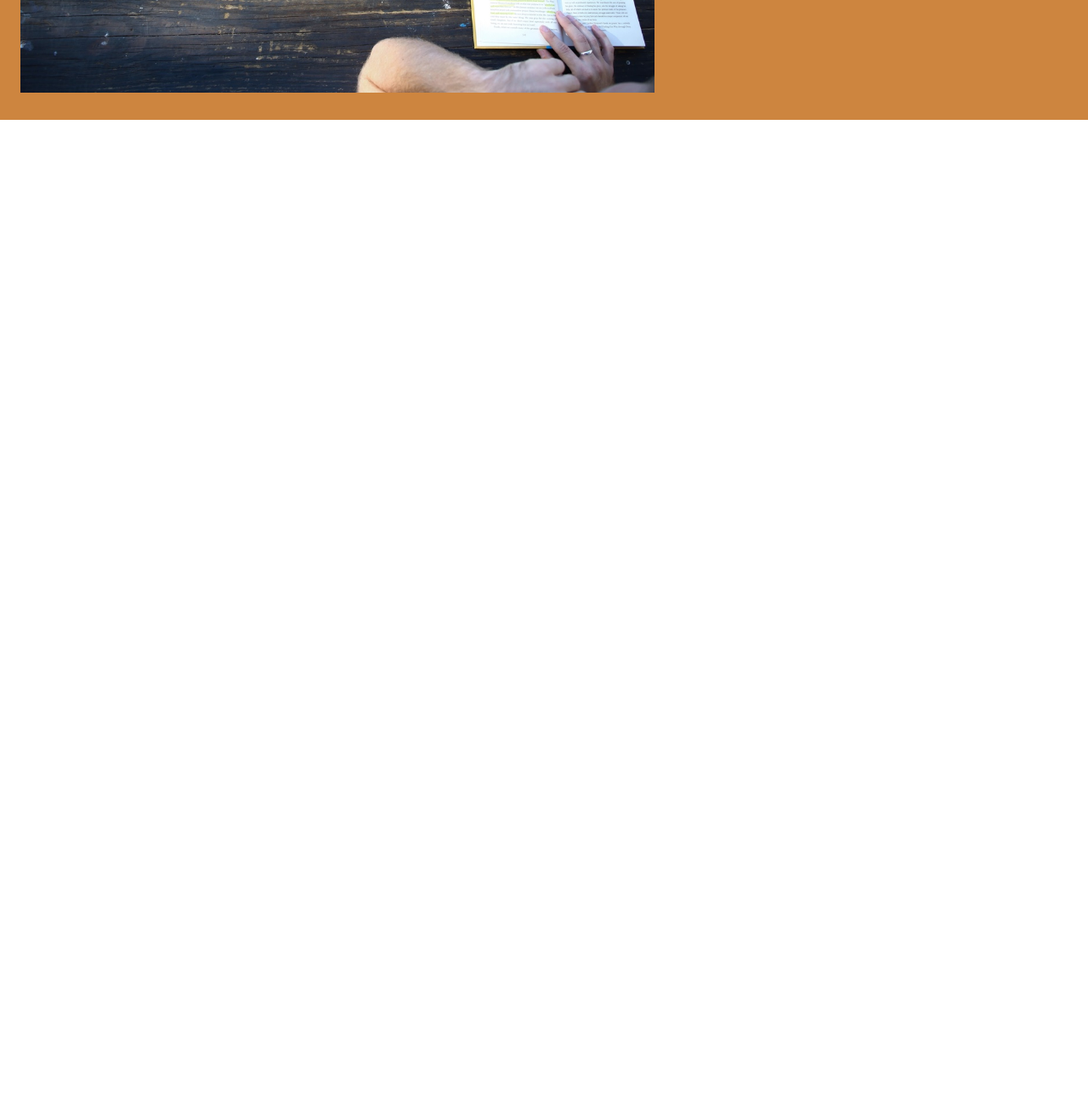
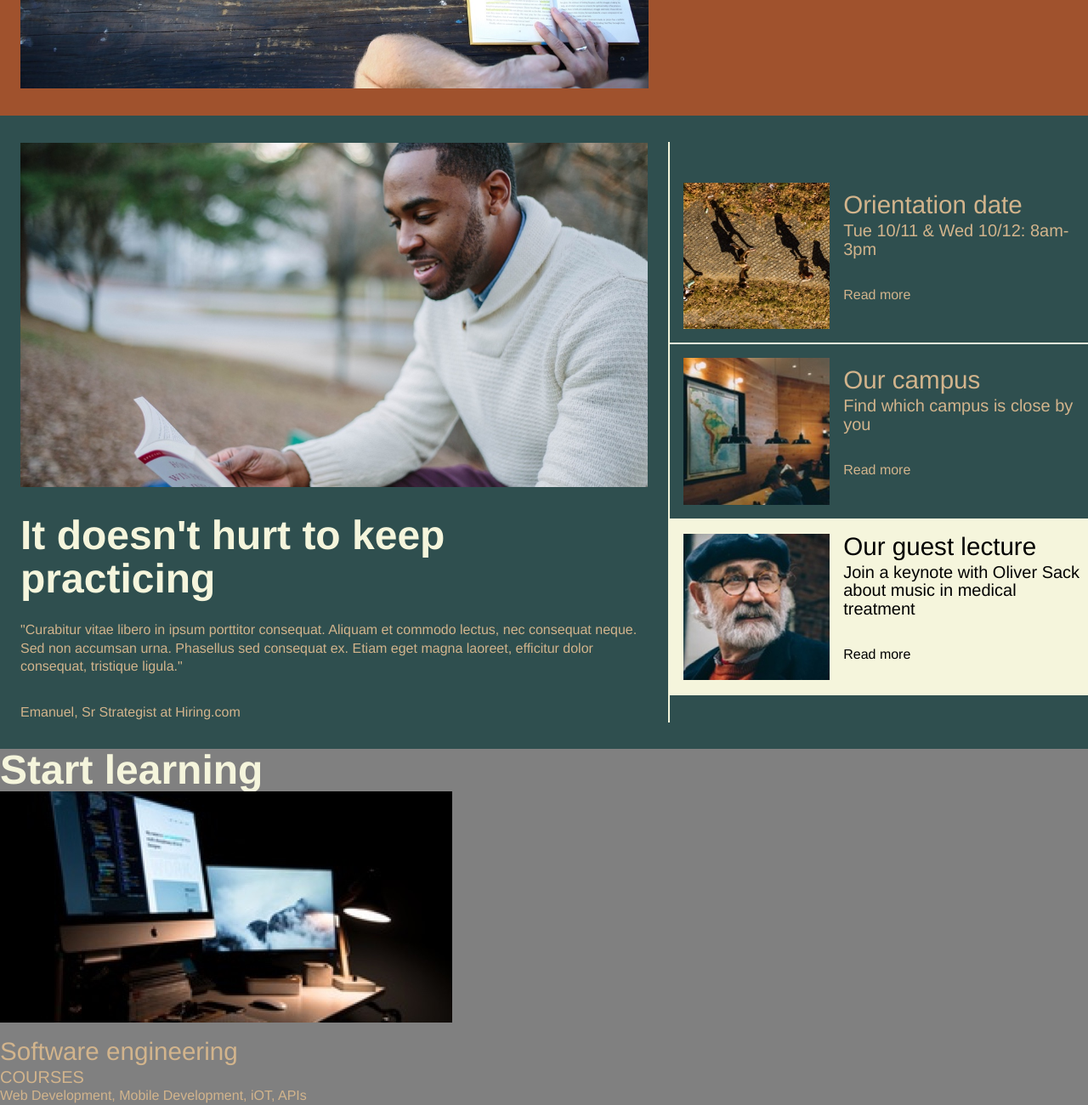
Before and after one commit to jridley11/colmar, a plain HTML site: page index.html in a window 1280 px wide. Shown: the part 538-1838 px from the top of the page at 85% size. Before the commit the page ends 800 px from the top, so only its background shows below. Drawn offline with Linux system fonts and the light colour scheme.

Commit message:
Complete structure and colors for Info Section.

```diff
--- a/index.html
+++ b/index.html
@@ -26,7 +26,7 @@
       <!-- Start Here Section -->
       <div id="container" class="start-here-section">
         <div class="left">
-          <img src="./resources/images/banner.jpg" alt="Outdoor Learning image">
+          <img src="./resources/images/banner.jpg" alt="Outdoor learning image">
         </div>
         <div class="right">
           <h1>Learn something new everyday</h1>
@@ -36,9 +36,64 @@
           </div>
         </div>
       </div>
-    </div>
+
+      <!-- Info Section -->
+      <div id="container" class="info-section">
+        <div class="left">
+          <img src="./resources/images/information-main.jpg" alt="Man reading image">
+          <h1>It doesn't hurt to keep practicing</h1>
+          <h5>"Curabitur vitae libero in ipsum porttitor consequat. Aliquam et commodo lectus, nec consequat neque.
+            Sed non accumsan urna. Phasellus sed consequat ex. Etiam eget magna laoreet, efficitur dolor consequat,
+            tristique ligula."
+          </h5>
+          <h6>Emanuel, Sr Strategist at Hiring.com</h6>
+        </div>
+        <div class="right">
+          <div class="small-info">
+            <img src="./resources/images/information-orientation.jpg" alt="People walking on a path image">
+            <div class="text">
+              <h2>Orientation date</h2>
+              <h3>Tue 10/11 & Wed 10/12: 8am-3pm<h3>
+              <h6>Read more<h6>
+            </div>
+          </div>
+          <div class="small-info">
+            <img src="./resources/images/information-campus.jpg" alt="People walking on a path image">
+            <div class="text">
+              <h2>Our campus</h2>
+              <h3>Find which campus is close by you<h3>
+              <h6>Read more<h6>
+            </div>
+          </div>
+          <div class="small-info guest">
+            <img src="./resources/images/information-guest-lecture.jpg" alt="People walking on a path image">
+            <div class="text">
+              <h2>Our guest lecture</h2>
+              <h3>Join a keynote with Oliver Sack about music in medical treatment<h3>
+              <h6>Read more<h6>
+            </div>
+          </div>
+        </div>
+      </div>
+
+    <!-- Courses Section -->
+      <div class="course-section">
+        <h1>Start learning</h1>
+        <div class="course-info">
+          <img src="./resources/images/course-software.jpg" alt="Desktop PC image">
+          <h2>Software engineering</h2>
+          <h3>COURSES</h3>
+          <p>Web Development, Mobile Development, iOT, APIs</p>
+        </div>
+      </div>
+
+      </div>
 
 
+
+
+
+  </div> <!-- div for Main Content -->
     <!-- Footer Section -->
 
 
--- a/resources/css/style.css
+++ b/resources/css/style.css
@@ -4,10 +4,51 @@ html {
 }
 
 body {
-  line-height: 2rem;
+  line-height: 1.35rem;
   font-family: Helvetica;
   font-size: 1rem;
-  color: dimgray;
+  color: tan;
+}
+
+#container {
+  display: flex;
+  align-items: center;
+}
+
+.left {
+  padding: 2rem 1.5rem;
+  width: 60%;
+
+}
+
+.right {
+  display: flex;
+  flex-direction: column;
+  width: 40%;
+  padding: 2rem 0 2rem 0;
+}
+
+.left img {
+  width: 100%;
+  height: auto;
+  display: block;
+}
+
+h1 {
+  color: beige;
+  font-size: 3rem;
+  font-weight: 900;
+  line-height: 3.15rem;
+}
+
+h2 {
+  font-size: 1.85rem;
+  line-height: 2.5rem;
+  margin-top: .5rem;
+}
+
+h3 {
+  font-size: 1.25rem;
 }
 
 /* Header Section */
@@ -20,6 +61,7 @@ header {
   width: 100%;
   height: 4rem;
   background-color: beige;
+  color: black;
 }
 
 .logo {
@@ -28,6 +70,7 @@ header {
   font-size: 1.3rem;
   font-weight: 100;
   font-family: GT Walsheim;
+  color: firebrick;
 }
 
 .logo img {
@@ -57,52 +100,66 @@ header li {
   top: 4rem;
 
 }
-
+/* Start Here Section */
 .start-here-section  {
-  background: peru;
-}
-
-.left img {
-  width: 100%;
-  height: auto;
-  display: block;
-}
-
-#container {
-  display: flex;
-  align-items: center;
-}
-
-.left {
-  padding: 2rem 1.5rem;
-
-}
-
-.right {
-  display: flex;
-  flex-direction: column;
-  color: cornsilk;
-}
-
-.right h1 {
-  font-size: 3rem;
-  font-weight: 900;
-  line-height: 4rem;
-}
-
-.right h2 {
-  font-size: 1.85rem;
-  line-height: 2.5rem;
+  background: sienna;
 }
 
 .right .button {
   align-self: center;
-  background-color: saddlebrown;
-  padding: 8px 100px;
+  background-color: beige;
+  padding: 8px 70px;
   border-radius: .7rem;
-  color: white;
+  color: brown;
+  font-weight: 500;
   font-size: 1.10rem;
   margin-top: 1rem;
+  transition:
 }
 
-/* Start Here Section */
+/*-- Info Section --*/
+.info-section  {
+  background-color: darkslategray;
+}
+
+.info-section h1 {
+  padding: 2rem 0 1.5rem 0;
+}
+
+.info-section h6 {
+  margin-top: 2rem
+}
+
+.info-section .right {
+   border-left: 2px solid beige;
+}
+
+.small-info {
+  display: inline-flex;
+  align-items: center;
+  border-bottom: 2px solid beige;
+}
+
+.small-info img {
+  width:35%;
+  height: auto;
+  padding: 1rem;
+}
+
+.small-info .text {
+  width: 65%;
+}
+
+.guest {
+  background-color: beige;
+  color: black;
+}
+
+/*-- Courses Section --*/
+.course-section {
+  background-color: gray;
+}
+
+.courses h1 {
+  padding: 2rem 0 2rem 0;
+}
```
